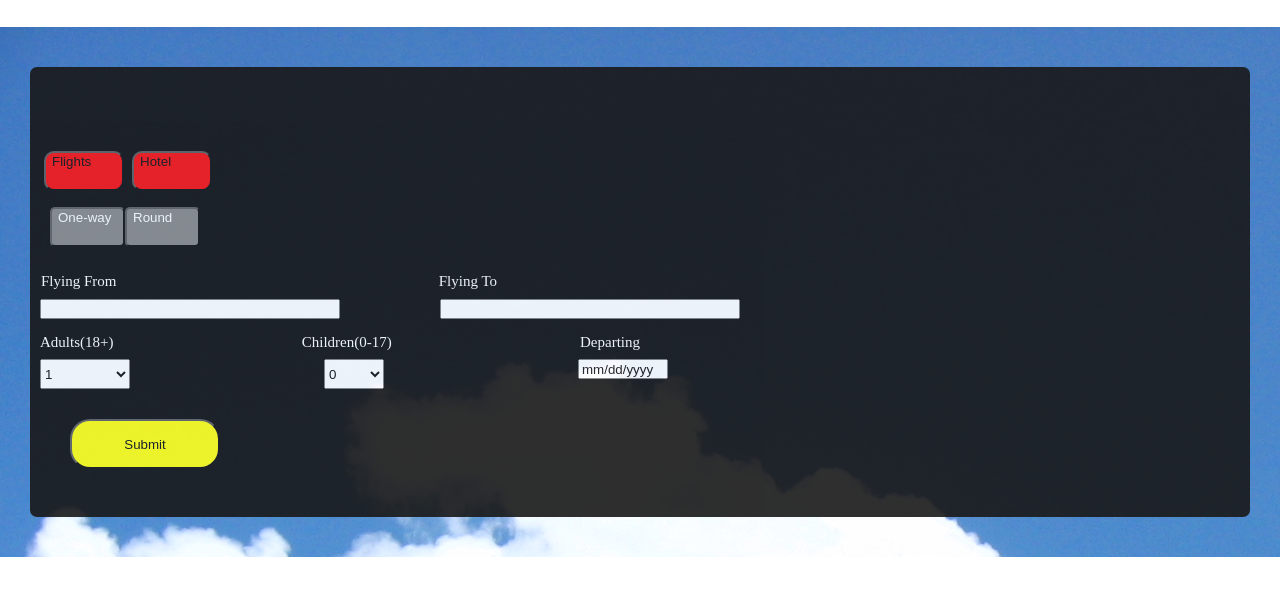
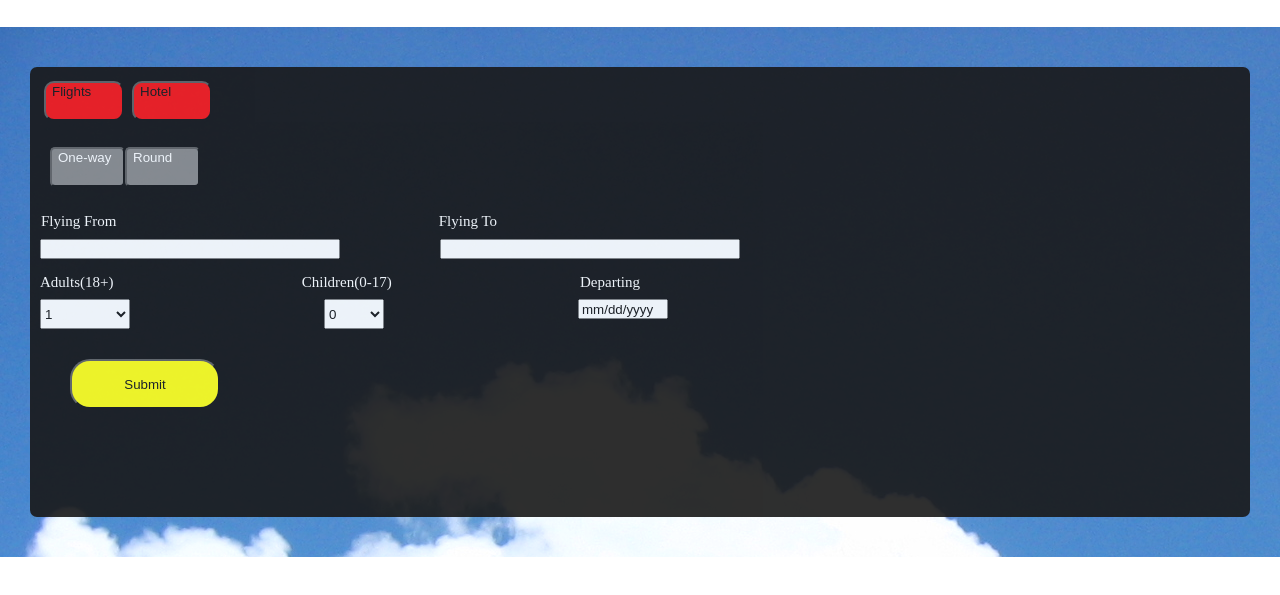
Before and after one commit to say2prabhash/Expedia, a plain HTML site: page expedia-assignment.html in a window 1280 px wide. Shown: the part 133-728 px from the top of the page. Drawn offline with nearby package versions, Linux system fonts and the light colour scheme.

Commit message:
Modified button-container padding

```diff
--- a/expedia-assignment.css
+++ b/expedia-assignment.css
@@ -66,7 +66,8 @@ form{
     height: 50px;
     display: flex;
     flex-direction: row;
-    padding-top: 80px;
+    padding-top: 10px;
+    padding-bottom: 10px;
 }
 
 .button-text-alignment {
```
